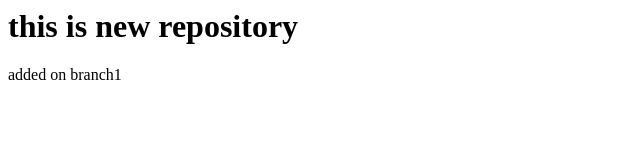
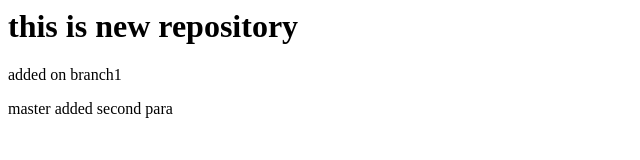
Before and after one commit to codejunkie1609/newrepo, a plain HTML site: page index.html in a window 1280 px wide. Shown: the whole page, without its empty margins (0-640 px from the left). Drawn offline with Linux system fonts and the light colour scheme.

Commit message:
master second para

```diff
--- a/index.html
+++ b/index.html
@@ -2,5 +2,6 @@
 	<body>
 		<h1> this is new repository</h1>
 		<p> added on branch1 </p>
+		<p> master added second para </p>
 	</body>
 </html>
```
